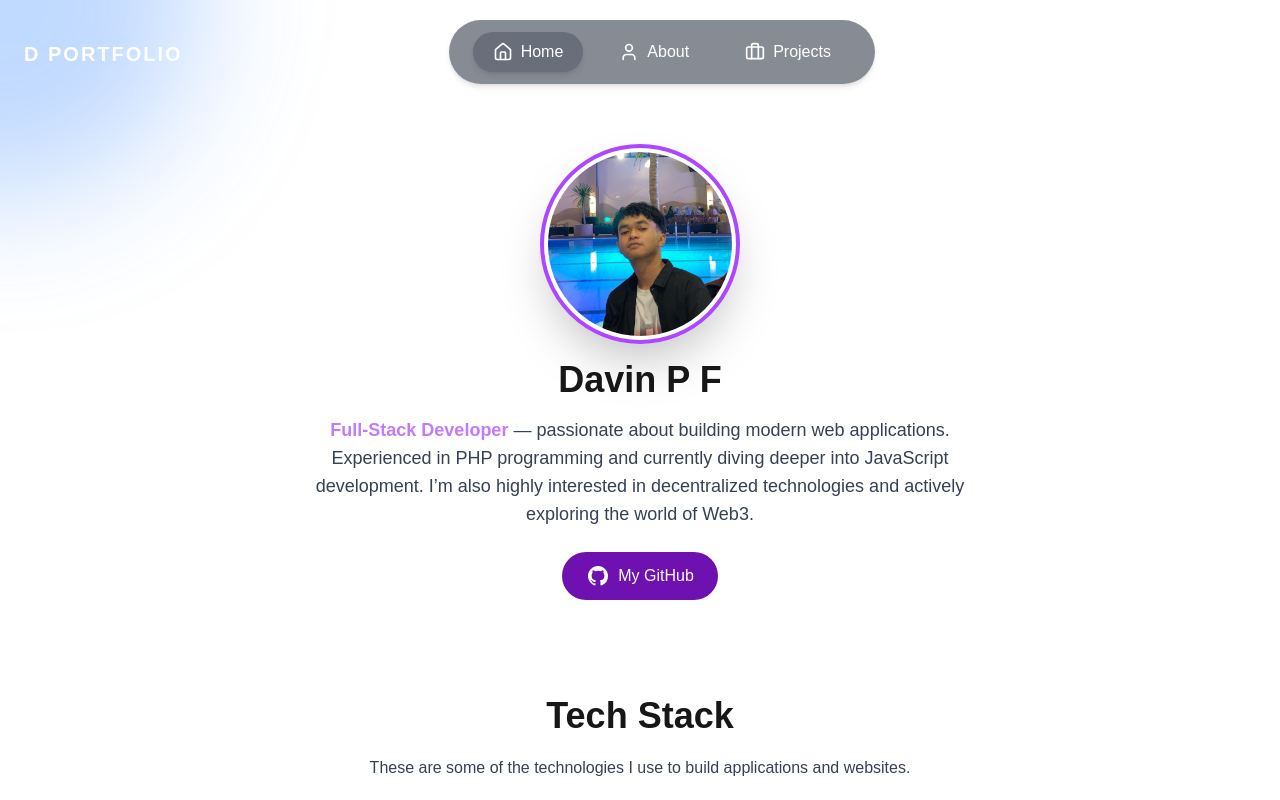
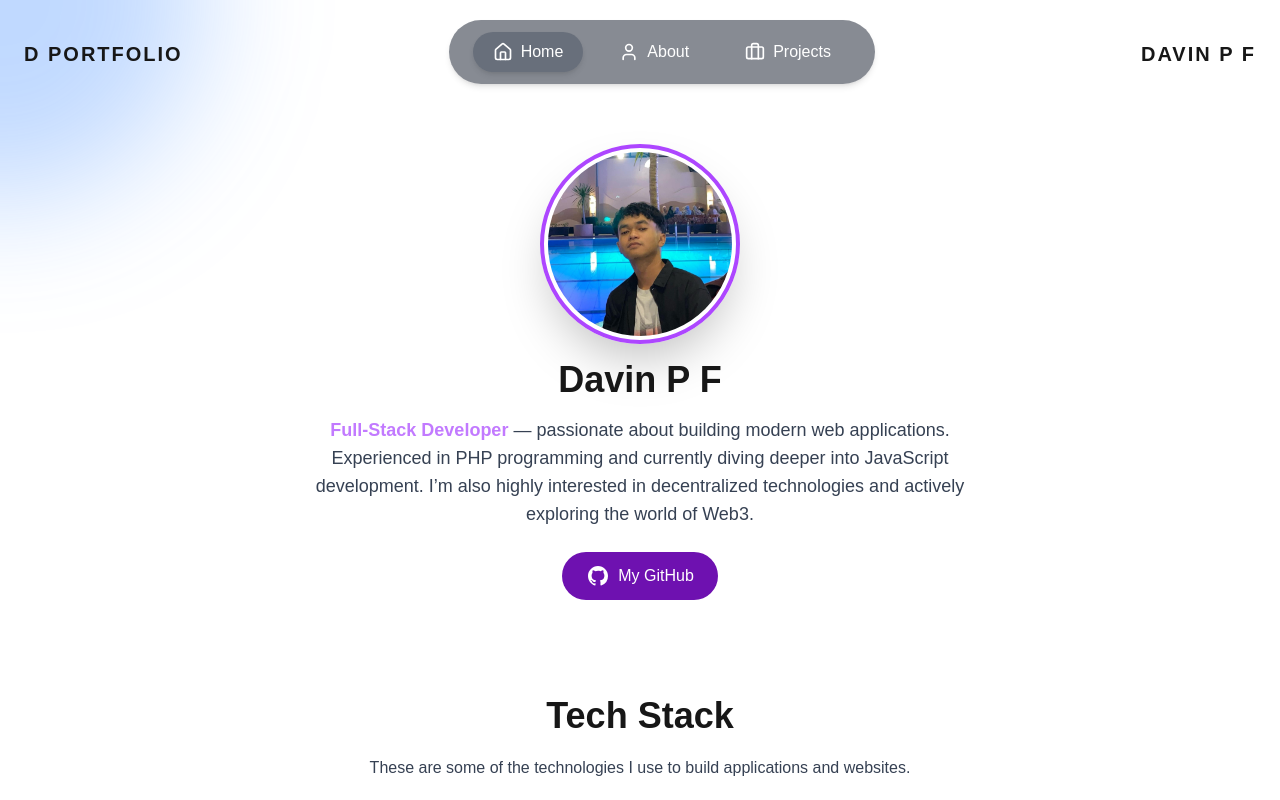
Before and after one commit to VinLvy/D-portfolio, a Next.js app: page / in a window 1280 px wide. Shown: the top 800 px of the page. Built offline with nearby package versions, Linux system fonts and the light colour scheme.

Commit message:
Navbar 1.8

```diff
--- a/src/components/navbar.js
+++ b/src/components/navbar.js
@@ -10,7 +10,7 @@ export default function Navbar() {
   return (
     <nav className="fixed bottom-0 sm:top-0 sm:bottom-auto w-full z-50 flex items-center justify-between sm:px-6 sm:py-3 px-4 py-2">
       {/* Kiri (hanya desktop) */}
-      <div className="hidden sm:block text-white text-xl font-bold tracking-widest font-mono">
+      <div className="hidden sm:block text-xl font-bold tracking-widest font-mono">
         D PORTFOLIO
       </div>
 
@@ -22,7 +22,7 @@ export default function Navbar() {
       </div>
 
       {/* Kanan (hanya desktop) */}
-      <div className="hidden sm:block text-white text-xl font-bold tracking-widest font-mono">
+      <div className="hidden sm:block text-xl font-bold tracking-widest font-mono">
         DAVIN P F
       </div>
     </nav>
```
